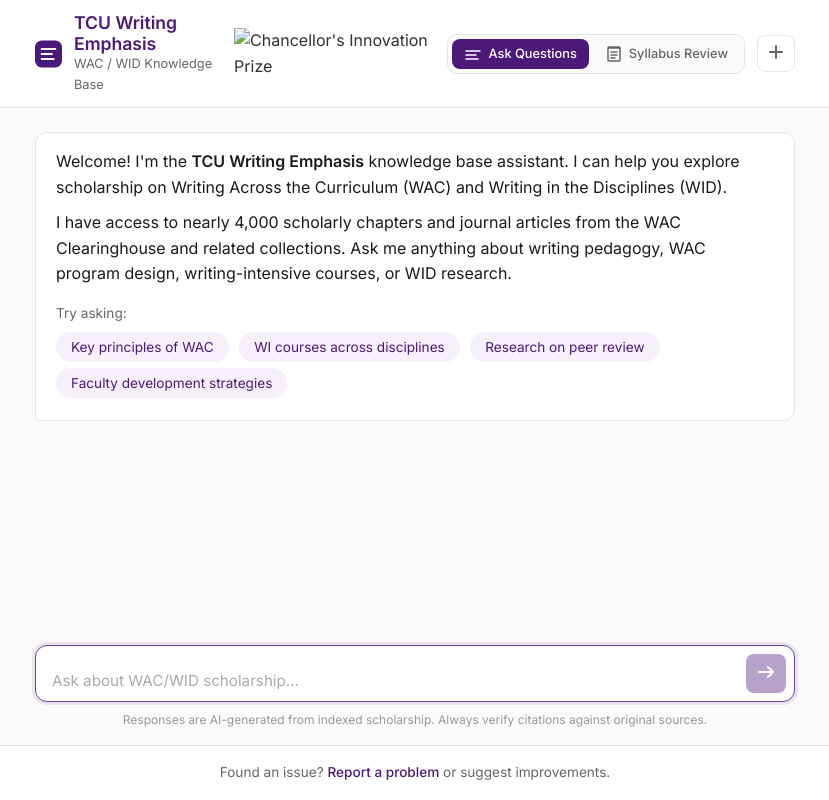
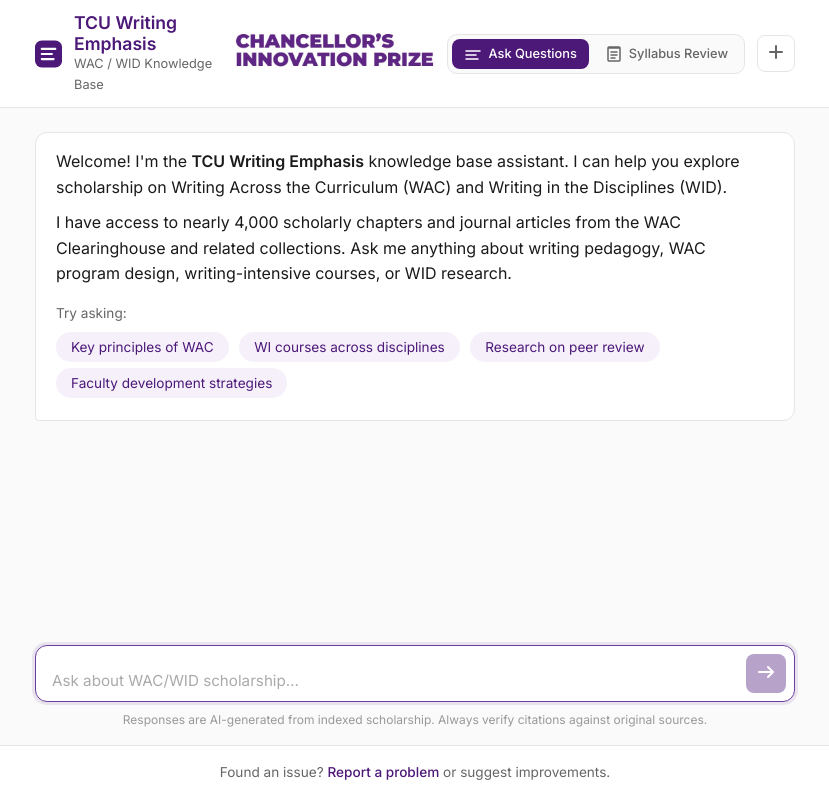
Before and after one commit to belucas2/TCU-WritingEmphasis, a plain HTML site: page index.html in a window 1280 px wide. Shown: the whole page, without its empty margins (225-1054 px from the left). Drawn offline with nearby package versions, Linux system fonts and the light colour scheme.

Commit message:
Fix logo filename to match saved file

```diff
--- a/index.html
+++ b/index.html
@@ -23,7 +23,7 @@
         </div>
       </div>
       <div class="prize-badge">
-        <img src="assets/chancellor-prize.png" alt="Chancellor's Innovation Prize" class="prize-logo">
+        <img src="assets/chancellorsinnovationprize.jpg" alt="Chancellor's Innovation Prize" class="prize-logo">
       </div>
       <div class="header-controls">
         <div class="mode-switcher">
```
